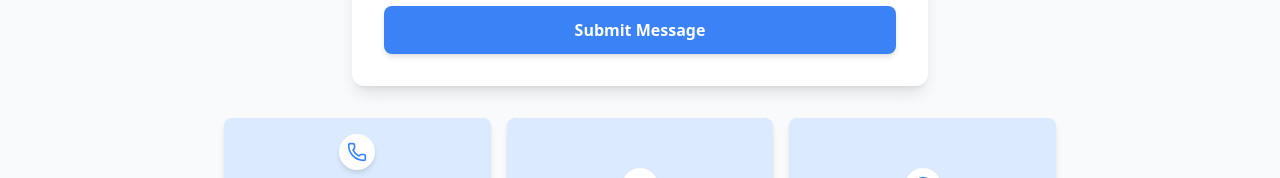
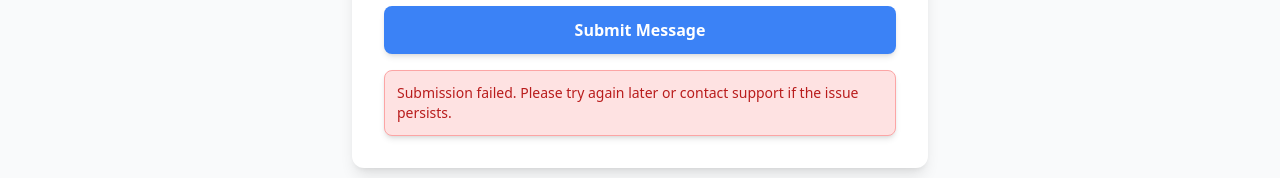
Before and after one commit to CuraSync/home-page, a Next.js app: page /contact in a window 1280 px wide. Both pictures are taken after typing "Sample", "Sample", "Sample", "5551234", "name@example.com", "Sample" into the empty fields and a click on the button "Submit Message". Shown: the part 622-800 px from the top of the page. Built offline with nearby package versions, Linux system fonts and the light colour scheme; no server answers.

Commit message:
connected google sheet for contact form

```diff
--- a/src/app/contact/page.tsx
+++ b/src/app/contact/page.tsx
@@ -6,10 +6,12 @@ import Navbar from "../../components/common/navbar";
 import Footer from "../../components/common/footer";
 
 const ContactForm = () => {
+  const [message, setMessage] = useState("");
+  const [isError, setIsError] = useState(false);
+
   const [formData, setFormData] = useState({
     name: "",
     street: "",
-    city: "",
     postcode: "",
     phone: "",
     email: "",
@@ -27,9 +29,30 @@ const ContactForm = () => {
     }));
   };
 
-  const handleSubmit = (e: React.FormEvent<HTMLFormElement>) => {
+  const handleSubmit = async (e: React.FormEvent<HTMLFormElement>) => {
     e.preventDefault();
-    console.log("Form submitted:", formData);
+    try {
+      const response = await fetch(
+        "https://script.google.com/macros/s/AKfycbwKKaX4G_iLoyRuxaqecZ0I6KLG5KVETjsq8Lv3_XU-9ybxIiYrxP0QIoq5zBpEC1UK/exec",
+        {
+          method: "POST",
+          headers: { "Content-Type": "application/json" },
+          body: JSON.stringify(formData),
+          mode: "no-cors",
+        }
+      );
+
+      // Since the response is opaque, you won't be able to access the response body
+      setMessage(
+        "Thank you for reaching out! We will get back to you shortly."
+      );
+      setIsError(false);
+    } catch (error) {
+      setMessage(
+        "Submission failed. Please try again later or contact support if the issue persists."
+      );
+      setIsError(true);
+    }
   };
 
   return (
@@ -55,6 +78,7 @@ const ContactForm = () => {
                     className="w-full p-3 border border-gray-200 rounded-lg focus:ring-2 focus:ring-blue-500 focus:border-transparent transition-all duration-200"
                     value={formData.name}
                     onChange={handleInputChange}
+                    required
                   />
 
                   <div className="grid grid-cols-1 md:grid-cols-3 gap-3">
@@ -83,6 +107,7 @@ const ContactForm = () => {
                     className="w-full p-3 border border-gray-200 rounded-lg focus:ring-2 focus:ring-blue-500 focus:border-transparent transition-all duration-200"
                     value={formData.phone}
                     onChange={handleInputChange}
+                    required
                   />
 
                   <input
@@ -92,6 +117,7 @@ const ContactForm = () => {
                     className="w-full p-3 border border-gray-200 rounded-lg focus:ring-2 focus:ring-blue-500 focus:border-transparent transition-all duration-200"
                     value={formData.email}
                     onChange={handleInputChange}
+                    required
                   />
 
                   <textarea
@@ -125,6 +151,17 @@ const ContactForm = () => {
                   </button>
                 </div>
               </form>
+              {message && (
+                <p
+                  className={`mt-4 text-sm p-3 rounded-lg shadow-md transition-all duration-300 ${
+                    isError
+                      ? "text-red-700 bg-red-100 border border-red-300"
+                      : "text-green-700 bg-green-100 border border-green-300"
+                  }`}
+                >
+                  {message}
+                </p>
+              )}
             </div>
           </div>
         </div>
--- a/src/components/common/footer.tsx
+++ b/src/components/common/footer.tsx
@@ -148,6 +148,7 @@ const Footer = () => {
                         className="w-full text-[#a6a7ab] text-sm font-normal leading-tight focus:outline-none"
                         onChange={(e) => setEmail(e.target.value)}
                         style={{ width: "100%" }} // Extend the length of the email input box
+                        required
                       />
                     </div>
                   </div>
```
